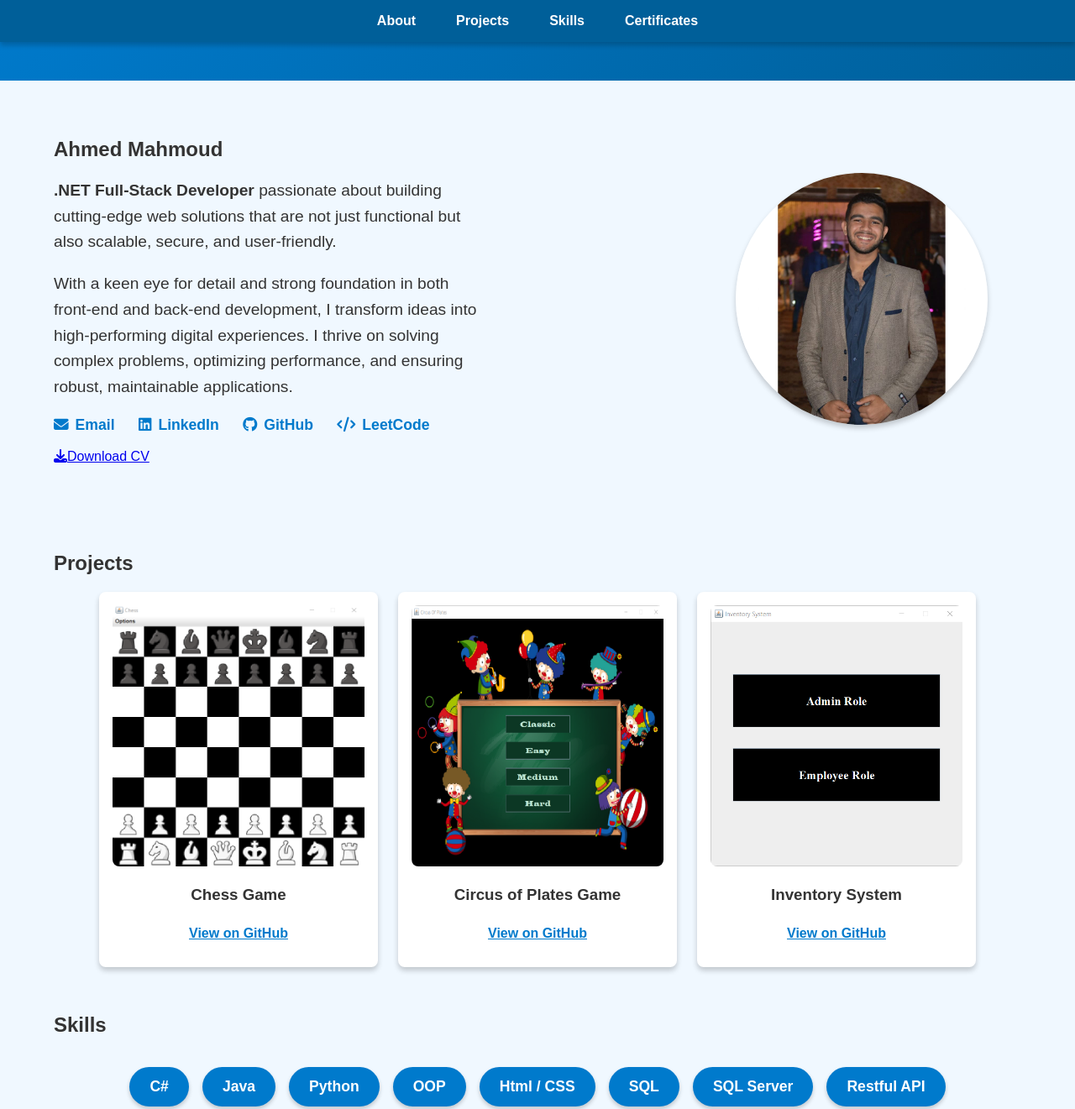
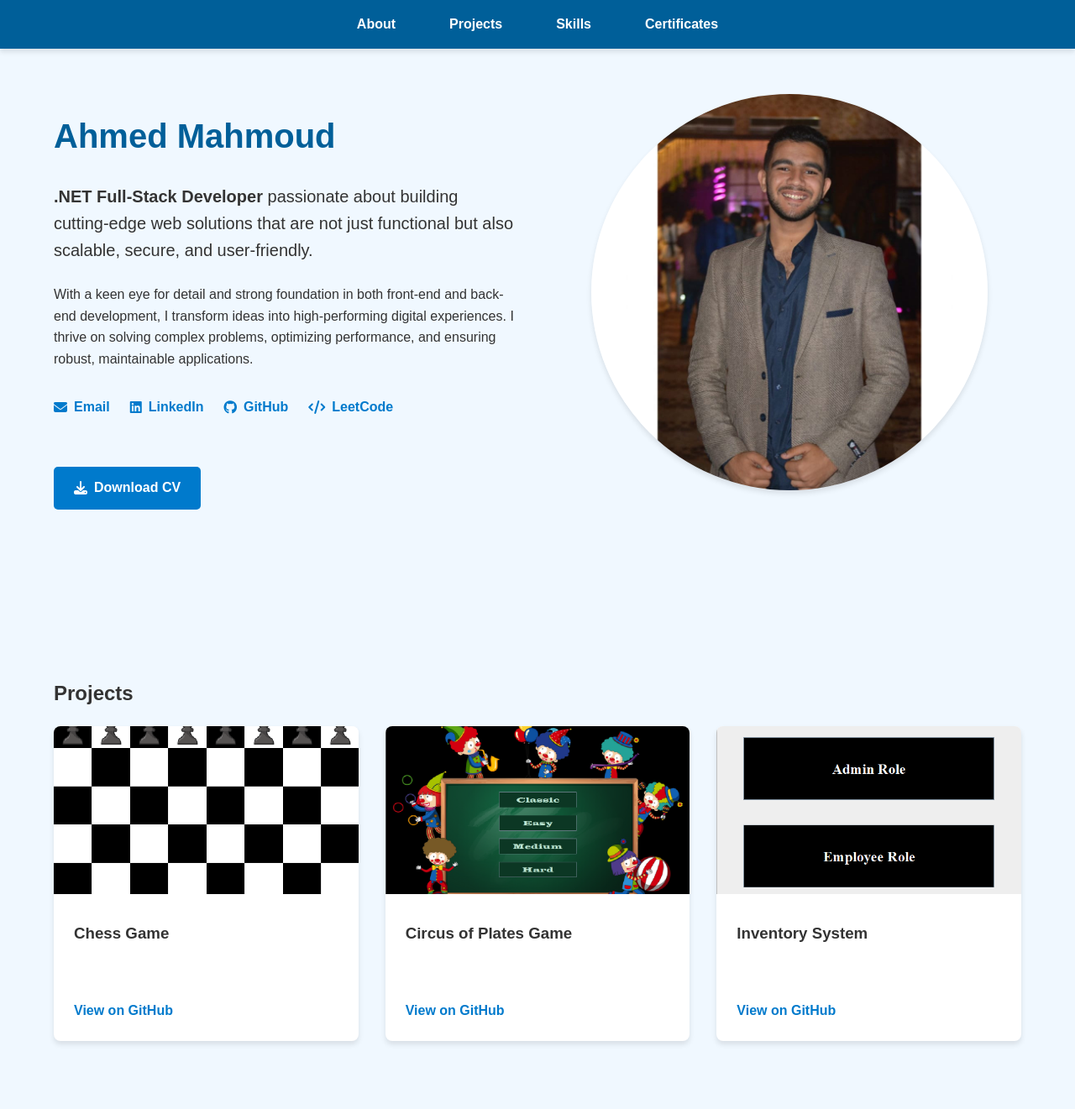
Before and after one commit to ahmed-mahmoud15/portfolio, a plain HTML site: page index.html in a window 1280 px wide. Shown: the top 1321 px of the page at 84% size. Drawn offline with Linux system fonts and the light colour scheme.

Commit message:
Update style.css

```diff
--- a/css/style.css
+++ b/css/style.css
@@ -1,245 +1,219 @@
+:root {
+    --primary-color: #007acc;
+    --secondary-color: #005f99;
+    --accent-color: #ffcc00;
+    --text-color: #333;
+    --light-bg: #f0f8ff;
+    --white: #ffffff;
+    --shadow: 0 4px 6px rgba(0, 0, 0, 0.1);
+    --transition: all 0.3s ease-in-out;
+}
+
 html {
     scroll-behavior: smooth;
+    box-sizing: border-box;
+}
+
+*, *:before, *:after {
+    box-sizing: inherit;
 }
 
 body {
-    font-family: Arial, sans-serif;
-    background-color: #f0f8ff;
-    color: #333;
+    font-family: 'Arial', sans-serif;
+    line-height: 1.6;
+    color: var(--text-color);
+    background-color: var(--light-bg);
     margin: 0;
     padding: 0;
+}
+
+/* Utility Classes */
+.section-padding {
+    padding: 4rem 0;
+}
+
+.sr-only {
+    position: absolute;
+    width: 1px;
+    height: 1px;
+    padding: 0;
+    margin: -1px;
+    overflow: hidden;
+    clip: rect(0, 0, 0, 0);
+    border: 0;
 }
 
 .container {
     width: 90%;
     max-width: 1200px;
-    margin: auto;
+    margin: 0 auto;
+    padding: 2rem 0;
 }
 
+/* Header & Navigation */
 .header {
-    background: linear-gradient(135deg, #007acc, #005f99);
-    color: #fff;
-    padding: 3rem 0;
-    text-align: center;
-}
-
-    .header h1 {
-        font-size: 2.5rem;
-        margin-bottom: 0.5rem;
-    }
-
-    .header p {
-        font-size: 1.2rem;
+    background: linear-gradient(135deg, var(--primary-color), var(--secondary-color));
+    color: var(--white);
 }
 
 .navbar {
-    background: #005f99;
+    background: var(--secondary-color);
     position: fixed;
     top: 0;
-    left: 0;
     width: 100%;
     z-index: 1000;
-    padding: 1rem 0;
-    box-shadow: 0 4px 6px rgba(0, 0, 0, 0.2);
+    box-shadow: var(--shadow);
 }
 
-    .navbar ul {
+.navbar__list {
     display: flex;
     justify-content: center;
     list-style: none;
-        padding: 0;
     margin: 0;
+    padding: 1rem 0;
 }
 
-    .navbar a {
-        text-decoration: none;
-        color: white;
-        margin: 0 1.5rem;
-        font-weight: bold;
-        transition: color 0.3s;
+.navbar__item {
+    margin: 0 0.5rem;
 }
 
-        .navbar a:hover {
-            color: #ffcc00;
+.navbar__link {
+    color: var(--white);
+    text-decoration: none;
+    padding: 0.5rem 1.5rem;
+    font-weight: bold;
+    transition: var(--transition);
 }
 
-.about {
-    padding: 3rem 0;
+    .navbar__link:hover,
+    .navbar__link:focus {
+        color: var(--accent-color);
     }
 
+/* About Section */
 .about-content {
+    display: grid;
+    grid-template-columns: 1fr 1fr;
+    gap: 3rem;
+    align-items: center;
+}
+
+.section-title {
+    font-size: 2.5rem;
+    margin-bottom: 1.5rem;
+    color: var(--secondary-color);
+}
+
+.lead {
+    font-size: 1.25rem;
+    font-weight: 500;
+    margin-bottom: 1.5rem;
+}
+
+.about-text {
+    max-width: 600px;
+}
+
+.contact-list {
     display: flex;
-    justify-content: space-between;
-    align-items: center;
+    flex-wrap: wrap;
+    gap: 1.5rem;
+    margin: 2rem 0;
+}
+
+.about-image {
+    position: relative;
+}
+
+    .about-image img {
+        width: 100%;
+        height: auto;
+        aspect-ratio: 1/1;
+        border-radius: 50%;
+        object-fit: cover;
+        box-shadow: var(--shadow);
+    }
+
+/* Projects Section */
+.projects-container {
+    display: grid;
+    grid-template-columns: repeat(auto-fit, minmax(300px, 1fr));
     gap: 2rem;
 }
 
-.about-text {
-    flex: 1;
-    text-align: left;
+.project-card {
+    background: var(--white);
+    border-radius: 8px;
+    overflow: hidden;
+    transition: var(--transition);
+    box-shadow: var(--shadow);
 }
 
-    .about-text h2 {
-        margin-bottom: 1rem;
-        font-size: 2rem;
-    }
-
-    .about-text p {
-        font-size: 1.2rem;
-        line-height: 1.6;
-    }
-
-.contact-info {
-    margin: 1.5rem 0;
-}
-
-.contact-link {
-    display: inline-block;
-    font-size: 1.1rem;
-    color: #007acc;
-    margin-right: 1.5rem;
-    text-decoration: none;
-    font-weight: bold;
-    transition: color 0.3s;
-}
-
-    .contact-link i {
-        margin-right: 0.5rem;
-    }
-
-    .contact-link:hover {
-        color: #005f99;
-    }
-
-.cv-button {
-    display: inline-block;
-    background-color: #007acc;
-    color: white;
-    padding: 0.8rem 1.5rem;
-    text-decoration: none;
-    font-weight: bold;
-    border-radius: 5px;
-    margin-top: 1rem;
-}
-
-    .cv-button:hover {
-        background-color: #005f99;
-    }
-
-.about-image {
-    flex: 1;
-    text-align: right;
-    position: relative;
-    top: 10px;
-}
-
-    .about-image img {
-        max-width: 300px;
-        height: 300px;
-        border-radius: 50%;
-        object-fit: cover;
-        box-shadow: 0 4px 6px rgba(0, 0, 0, 0.2);
-    }
-
-
-.projects-container {
-    display: flex;
-    flex-wrap: wrap;
-    justify-content: center;
-    gap: 1.5rem;
-}
-
-.project-card {
-    background: #fff;
-    border-radius: 8px;
-    box-shadow: 0 4px 6px rgba(0, 0, 0, 0.2);
-    padding: 1rem;
-    width: 300px;
-    text-align: center;
+    .project-card:hover {
+        transform: translateY(-5px);
     }
 
     .project-card img {
         width: 100%;
-        height: 75%;
-        border-radius: 8px;
+        height: 200px;
+        object-fit: cover;
+    }
+
+    .project-card h3,
+    .project-card a {
+        padding: 1.5rem;
+        margin: 0;
     }
 
     .project-card a {
-        display: inline-block;
-        margin-top: 0.5rem;
-        color: #007acc;
+        display: block;
+        color: var(--primary-color);
+        text-decoration: none;
         font-weight: bold;
     }
 
-.skills ul {
-    list-style: none;
+        .project-card a:hover {
+            text-decoration: underline;
+        }
+
+/* Skills Section */
+#skills ul {
     display: flex;
-    justify-content: center;
     flex-wrap: wrap;
     gap: 1rem;
-    padding: 1rem;
+    justify-content: center;
+    padding: 0;
+    list-style: none;
 }
 
-.skills li {
-    background: #007acc;
-    color: white;
-    padding: 0.8rem 1.5rem;
+#skills li {
+    background: var(--primary-color);
+    color: var(--white);
+    padding: 0.5rem 1.25rem;
     border-radius: 25px;
-    font-size: 1.1rem;
-    font-weight: bold;
-    box-shadow: 0 3px 5px rgba(0, 0, 0, 0.2);
-    transition: transform 0.3s ease-in-out;
+    font-size: 0.9rem;
+    transition: var(--transition);
 }
 
-    .skills li:hover {
-        transform: scale(1.1);
+    #skills li:hover {
+        background: var(--secondary-color);
+        transform: scale(1.05);
     }
 
-.footer {
-    background: #005f99;
-    color: white;
-    text-align: center;
-    padding: 1.5rem 0;
-}
-
-.cv-button {
-    display: inline-block;
-    background-color: #007acc;
-    color: white;
-    padding: 0.8rem 1.5rem;
-    text-decoration: none;
-    font-weight: bold;
-    border-radius: 5px;
-    margin-top: 1rem;
-}
-
-    .cv-button:hover {
-        background-color: #005f99;
-    }
-
+/* Certificates Section */
 .certificate {
     display: flex;
-    justify-content: space-between;
-    align-items: center;
-    background-color: white;
-    border-left: 5px solid #005f99;
-    margin-bottom: 20px;
-    padding: 15px;
+    gap: 2rem;
+    background: var(--white);
+    border-left: 5px solid var(--secondary-color);
+    margin: 1rem 0;
+    padding: 1.5rem;
     border-radius: 8px;
+    box-shadow: var(--shadow);
 }
 
 .certificate-text {
     flex: 1;
-    padding-right: 20px;
-}
-
-.certificate h3 {
-    margin-top: 0;
-    color: #333;
-}
-
-.certificate p {
-    color: #555;
 }
 
 .certificate-image img {
@@ -248,41 +222,94 @@ body {
     border-radius: 8px;
 }
 
+/* Buttons & Links */
+.btn {
+    display: inline-flex;
+    align-items: center;
+    gap: 0.5rem;
+    padding: 0.8rem 1.5rem;
+    font-weight: bold;
+    text-decoration: none;
+    border-radius: 5px;
+    transition: var(--transition);
+}
+
+.btn--primary {
+    background: var(--primary-color);
+    color: var(--white);
+}
+
+    .btn--primary:hover {
+        background: var(--secondary-color);
+    }
+
+.contact-link {
+    display: inline-flex;
+    align-items: center;
+    gap: 0.5rem;
+    color: var(--primary-color);
+    text-decoration: none;
+    font-weight: bold;
+    transition: var(--transition);
+}
+
+    .contact-link:hover {
+        color: var(--secondary-color);
+    }
+
 .credential-link {
     display: inline-block;
-    margin-top: 10px;
-    color: #005f99;
+    margin-top: 1rem;
+    color: var(--primary-color);
     text-decoration: none;
+    font-weight: bold;
 }
 
     .credential-link:hover {
         text-decoration: underline;
     }
 
-
-
-
-@media (max-width: 768px) {
-    .projects-container {
-        flex-direction: column;
-        align-items: center;
+/* Footer */
+.footer {
+    background: var(--secondary-color);
+    color: var(--white);
+    text-align: center;
+    margin-top: 3rem;
 }
 
-    .navbar ul {
-        text-align: center;
-    }
-
+/* Responsive Design */
+@media (max-width: 768px) {
     .about-content {
-        flex-direction: column;
-        align-items: center;
-    }
-
-    .about-text {
+        grid-template-columns: 1fr;
         text-align: center;
     }
 
     .about-image {
-        margin-top: 2rem;
+        order: -1;
+        margin: 0 auto;
+    }
+
+    .certificate {
+        flex-direction: column;
         text-align: center;
     }
+
+    .certificate-image img {
+        max-width: 100%;
     }
+}
+
+@media (max-width: 480px) {
+    .container {
+        width: 95%;
+    }
+
+    .section-title {
+        font-size: 2rem;
+    }
+
+    .navbar__link {
+        padding: 0.5rem 1rem;
+        font-size: 0.9rem;
+    }
+}
```
Lines whose indentation alone changed are shown as unchanged.
